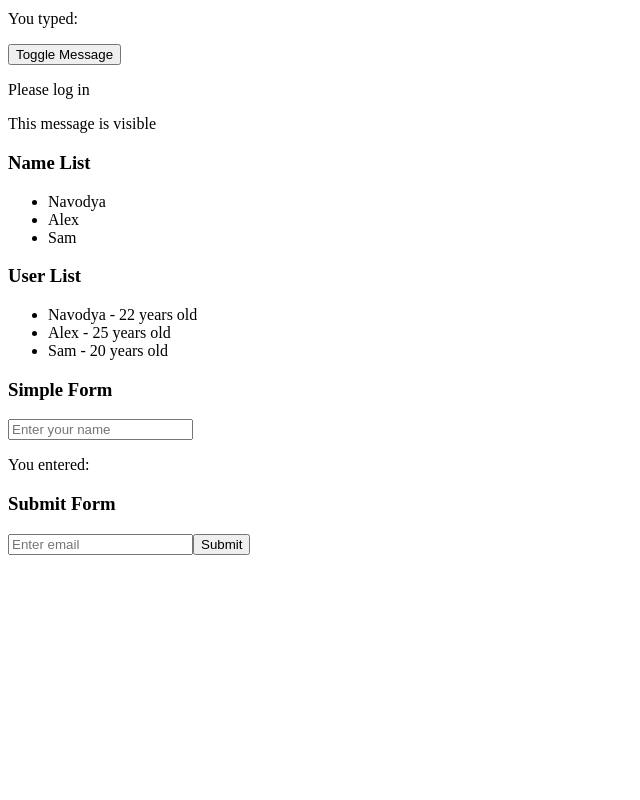
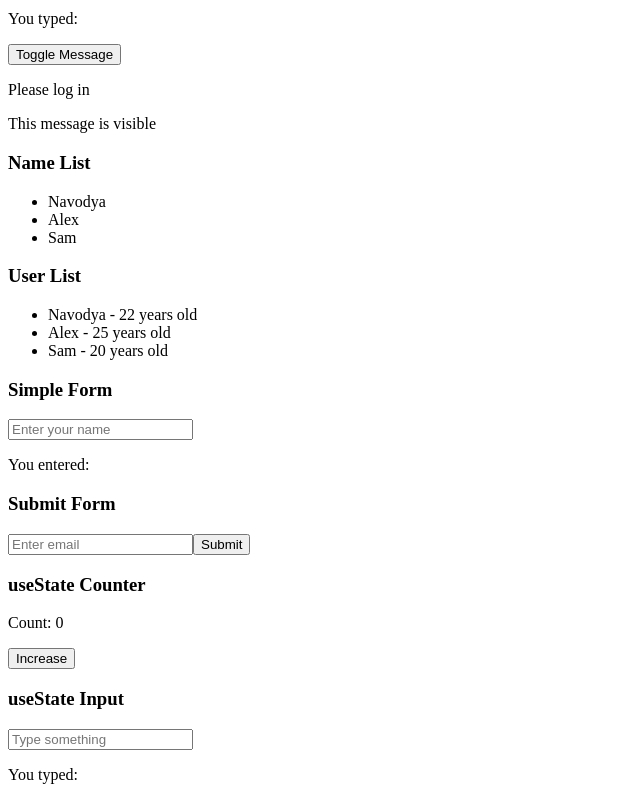
Before and after one commit to manamendraJN/react-learning-repository, a React (Vite) app in the folder react-app/: page / in a window 1280 px wide. Shown: the part 428-1228 px from the top of the page, without its empty margins (0-640 px from the left). Before the commit the page ends 991 px from the top, so only its background shows below. Built offline with nearby package versions, Linux system fonts and the light colour scheme.

Commit message:
step-10: add useState hook with counter and input examples

```diff
--- a/react-app/src/App.jsx
+++ b/react-app/src/App.jsx
@@ -10,6 +10,8 @@ import NameList from './components/NameList'
 import UserList from './components/UserList'
 import SimpleForm from './components/SimpleForm'
 import SubmitForm from './components/SubmitForm'
+import UseStateCounter from './components/UseStateCounter'
+import UseStateInput from './components/UseStateInput'
 
 function App() {
   return (
@@ -35,6 +37,9 @@ function App() {
 
       <SimpleForm />
       <SubmitForm />
+
+      <UseStateCounter />
+      <UseStateInput />
     </div>
   )
 }
--- /dev/null
+++ b/react-app/src/components/UseStateCounter.jsx
@@ -0,0 +1,18 @@
+import { useState } from 'react'
+
+function UseStateCounter() {
+  const [count, setCount] = useState(0)
+
+  return (
+    <div>
+      <h3>useState Counter</h3>
+      <p>Count: {count}</p>
+
+      <button onClick={() => setCount(count + 1)}>
+        Increase
+      </button>
+    </div>
+  )
+}
+
+export default UseStateCounter
--- /dev/null
+++ b/react-app/src/components/UseStateInput.jsx
@@ -0,0 +1,22 @@
+import { useState } from 'react'
+
+function UseStateInput() {
+  const [text, setText] = useState('')
+
+  return (
+    <div>
+      <h3>useState Input</h3>
+
+      <input
+        type="text"
+        value={text}
+        onChange={(e) => setText(e.target.value)}
+        placeholder="Type something"
+      />
+
+      <p>You typed: {text}</p>
+    </div>
+  )
+}
+
+export default UseStateInput
```
Also changed, not shown: 2 other files (tests, documents, lock files or other folders).
